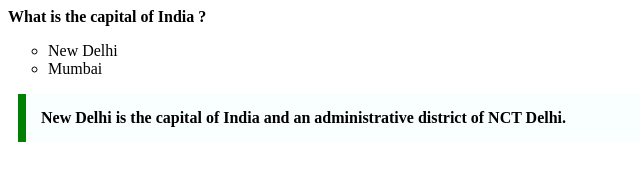
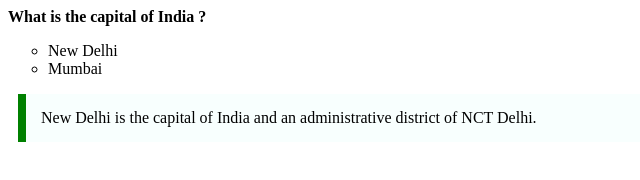
Before and after one commit to acciojob/trivia-Akku0039, a website: page main.html in a window 1280 px wide. Shown: the whole page, without its empty margins (0-640 px from the left). Drawn offline with Linux system fonts and the light colour scheme.

Commit message:
created a submission

```diff
--- a/styles.css
+++ b/styles.css
@@ -5,7 +5,7 @@ blockquote{
 		border-left: 8px solid green;
 
 		background-color: #f8fffe;
-	    ;font-weight: bold;
+
 
 	}
 /* Your CSS Code here. */
```
